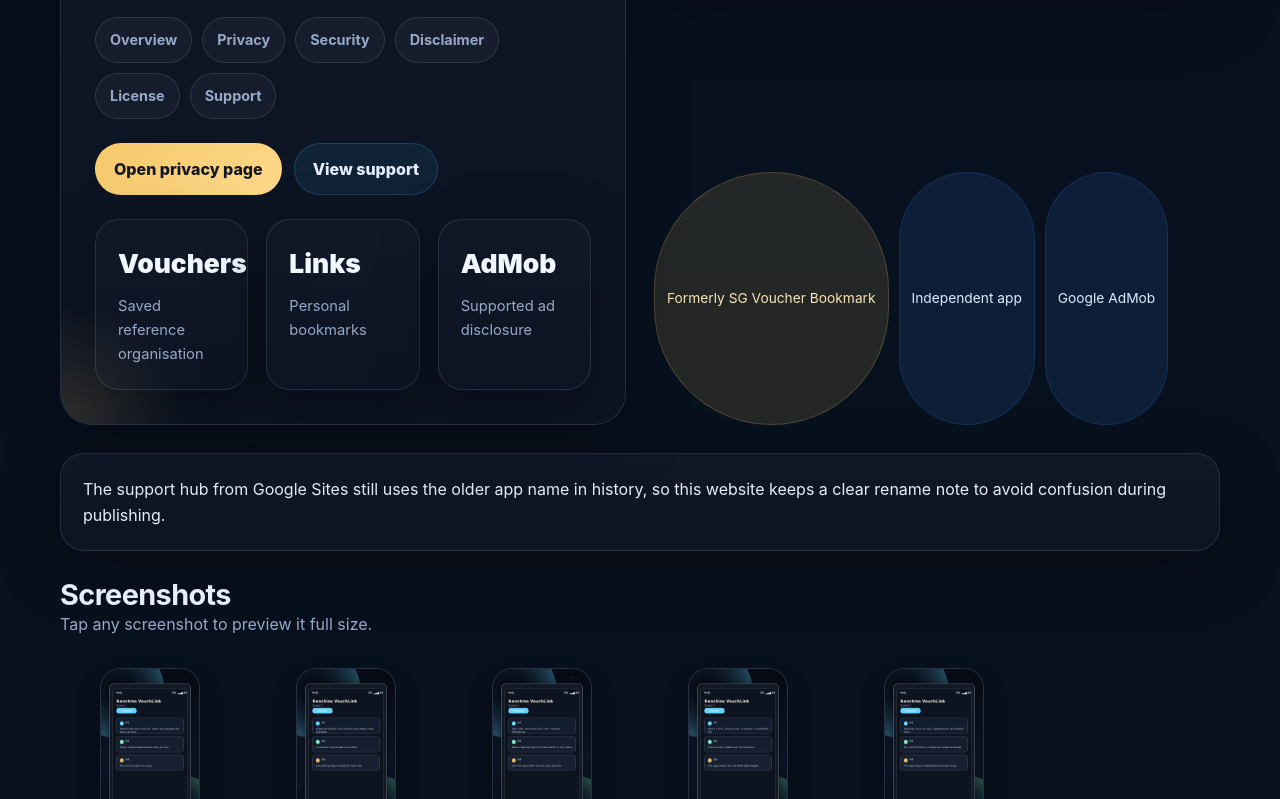
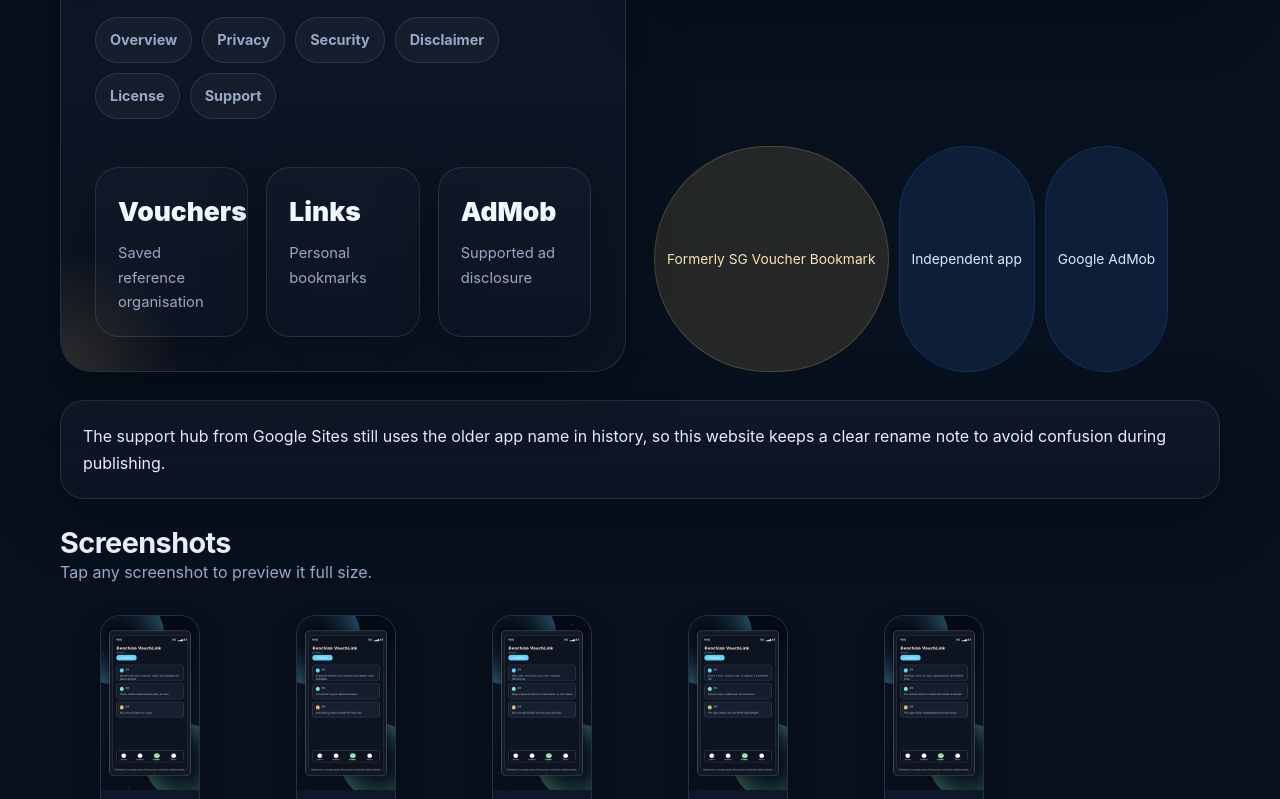
Before and after one commit to renchise/renchise.github.io, a Jekyll site: the page built from vouchlink/index.html, in a window 1280 px wide and 900 px high, scrolled down 497 px, cut to the strip 101-900 px from the top of the window. Built offline with Jekyll 4.4.1, drawn with Linux system fonts in a browser that asks for light colours.

Commit message:
Update index.html

```diff
--- a/vouchlink/index.html
+++ b/vouchlink/index.html
@@ -7,10 +7,7 @@
 tagline: "Formerly Renchise SG Voucher Bookmark · a simple personal utility for voucher-style bookmarks and saved reference links"
 app_logo: "/assets/images/vouchlink/ic_launcher-playstore.png"
 feature_image: "/assets/images/vouchlink/feature.png"
-primary_cta_text: "Open privacy page"
-primary_cta_link: "/vouchlink/privacy.html"
-secondary_cta_text: "View support"
-secondary_cta_link: "/vouchlink/support.html"
+
 nav_links:
   - label: "Overview"
     url: "/vouchlink/"
```
